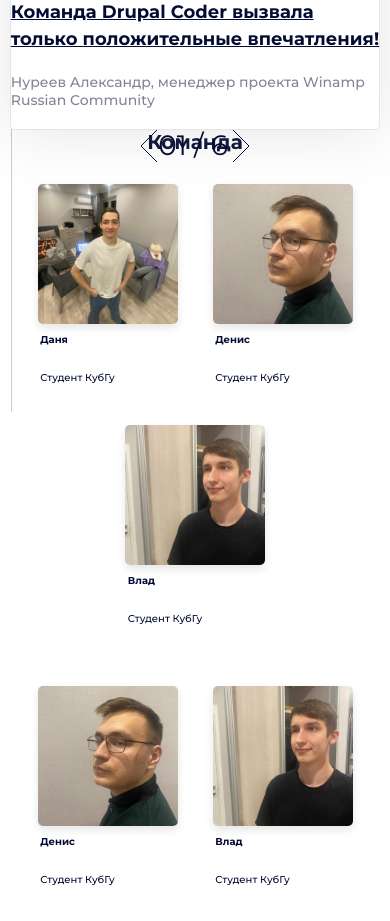
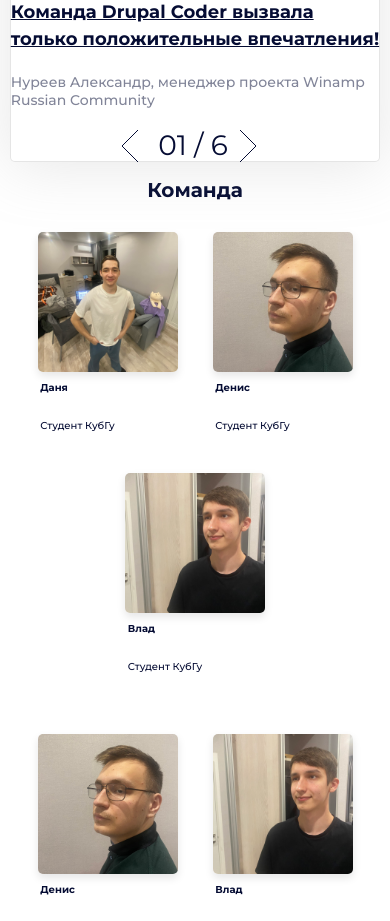
Before and after one commit to ZetMGC/Project, a Vue app in the folder project/: page / in a window 390 px wide. Shown: the part 10080-11001 px from the top of the page. Built offline with nearby package versions, Linux system fonts and the light colour scheme.

Commit message:
доделки
доделал

```diff
--- a/project/src/components/blockComent.vue
+++ b/project/src/components/blockComent.vue
@@ -114,6 +114,7 @@ export default {
         }
 
         .rec_style1 {
+
             width: 980px;
             height: 416px;
             border-radius: 5px;
@@ -250,33 +251,35 @@ export default {
         .strelka_1{
           width: 16px;
       height: 32px;
-
       flex-shrink: 0;
       stroke-width: 1px;
       stroke: var(--main-black, #050C33);
+      position: absolute;
       margin-top: 0px;
-            margin-left: 35%;
-            position: absolute;
+      margin-left: 30%;
+      margin-right: auto;
+      display: block;
         }
-        .strelka_2{
+    .strelka_2 {
       width: 16px;
       height: 32px;
       flex-shrink: 0;
       stroke-width: 1px;
       stroke: var(--main-black, #050C33);
-            margin-left: 60%;
-            margin-top: 0px;
-            position: absolute;
-
+      position: relative;
+      margin-top: 10px;
+      margin-left: 62%;
+      margin-right: auto;
+      display: block;
     }
         .vector_l {
             margin-top: 0px;
             margin-left: 0PX;
             width: 0px;
             height: 282.5px;
-            stroke-width: 1px;
+            stroke-width: 0px;
             stroke: #000;
-            opacity: 1.;
+            opacity: 0.;
             position: absolute;
         }
           }
--- a/project/src/components/tarifFirst.vue
+++ b/project/src/components/tarifFirst.vue
@@ -246,10 +246,11 @@
             margin: 1;
     }
 
-            @media only screen and (max-width: 600px){
+            @media only screen and (max-width: 780px){
                 .rectangles{
                     flex-direction: column;
                     height: auto;
+
                 }
                 .rectangle {
                  width: 100%;
--- a/project/src/components/teamDrupal.vue
+++ b/project/src/components/teamDrupal.vue
@@ -1,5 +1,6 @@
     <template>
         <div>
+            <p></p>
         <h1>Команда</h1>
 
         <div class="team-container">
```
Lines whose indentation alone changed are shown as unchanged.
